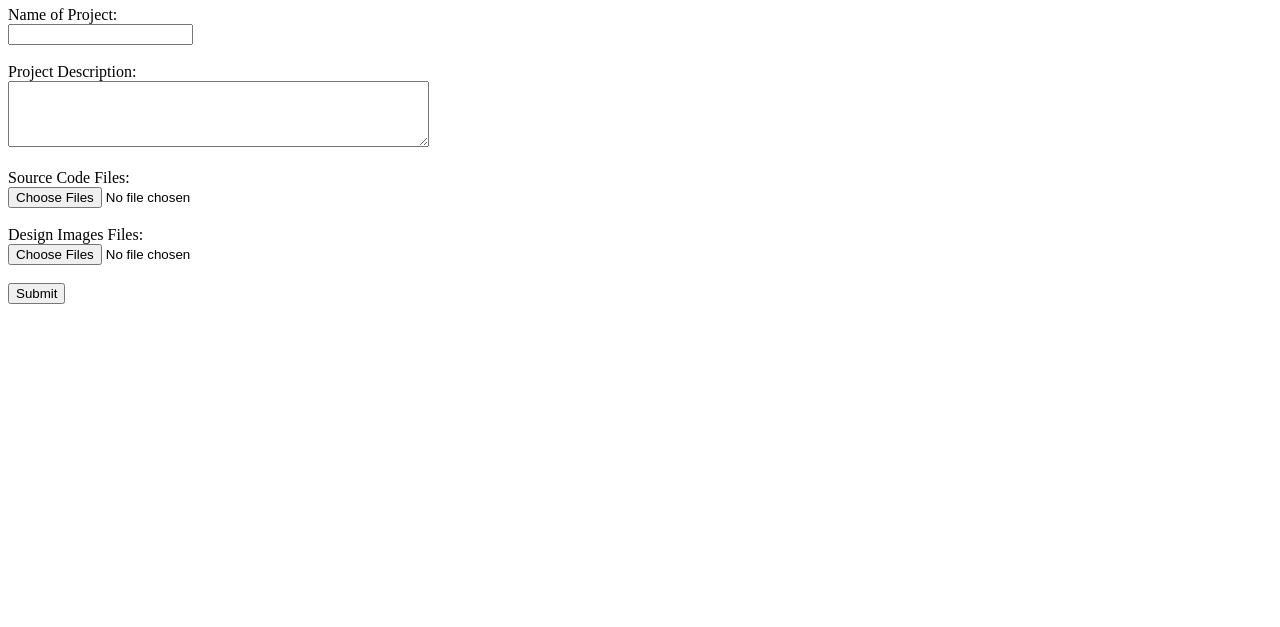
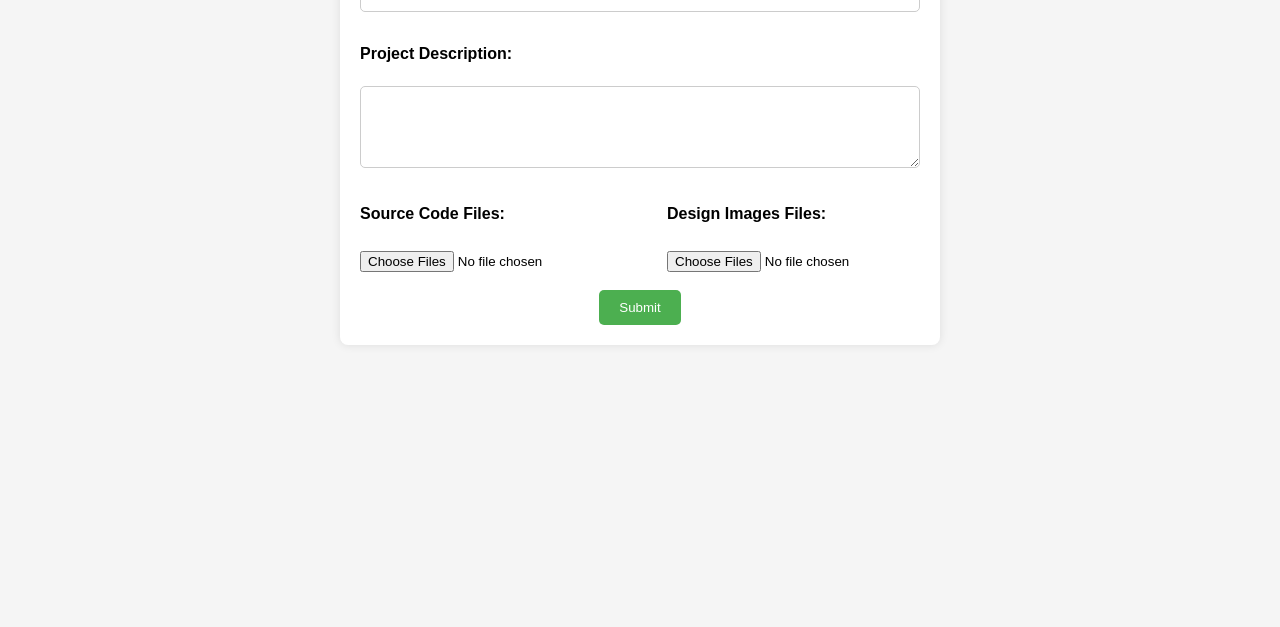
Before and after one commit to networksaphyra/the-judge, a plain HTML site: page frontend/software.html in a window 1280 px wide. Shown: the part 173-800 px from the top of the page. Drawn offline with Linux system fonts and the light colour scheme.

```diff
--- a/frontend/software.html
+++ b/frontend/software.html
@@ -4,12 +4,10 @@
   <meta charset="UTF-8">
   <meta name="viewport" content="width=device-width, initial-scale=1.0">
   <title>Hardware Project</title>
+  <link rel="stylesheet" href="static/software.css">
 </head>
+
 <body>
-
-    <h1>Software Project Details</h1>
-    <fieldset></fieldset>
-
   <h1>Software Project Details</h1>
 
   <form action="#" method="post">
@@ -19,11 +17,16 @@
     <label for="projectDescription">Project Description:</label><br>
     <textarea id="projectDescription" name="projectDescription" rows="4" cols="50"></textarea><br><br>
 
+    <div class="file-upload">
+      <div id="source">
         <label for="sourceCode">Source Code Files:</label><br>
-      <input type="file" id="sourceCode" name="sourceCode" multiple><br><br>
-
+        <input type="file" id="sourceCode" name="sourceCode" multiple>
+      </div>
+      <div id="design">
         <label for="designImages">Design Images Files:</label><br>
         <input type="file" id="designImages" name="designImages" multiple><br><br>
+      </div>
+    </div>
 
     <input type="submit" value="Submit">
   </form>
--- a/frontend/static/index.css
+++ b/frontend/static/index.css
@@ -24,7 +24,7 @@ body {
 
 .project-desc {
   font-size: 18px;
-  color: #666;
+  color: white;
 }
 
 .main-body {
@@ -45,3 +45,42 @@ button {
 button:hover {
   background-color: #0056b3;
 }
+
+body {
+  height: 100vh;
+   background: linear-gradient(90deg,#e52e71,#ff8a00);
+
+}
+
+.slider-thumb::before {
+	position: absolute;
+	content: "";
+	left: 33%;
+	top: 20%;
+	width: 450px;
+	height: 450px;
+	background: #17141d;
+	border-radius: 62% 47% 82% 35% / 45% 45% 80% 66%;
+	will-change: border-radius, transform, opacity;
+	animation: sliderShape 5s linear infinite;
+	display: block;
+	z-index: -1;
+	-webkit-animation: sliderShape 5s linear infinite;
+}
+@keyframes sliderShape{
+  0%,100%{
+  border-radius: 42% 58% 70% 30% / 45% 45% 55% 55%;
+    transform: translate3d(0,0,0) rotateZ(0.01deg);
+  }
+  34%{
+      border-radius: 70% 30% 46% 54% / 30% 29% 71% 70%;
+    transform:  translate3d(0,5px,0) rotateZ(0.01deg);
+  }
+  50%{
+    transform: translate3d(0,0,0) rotateZ(0.01deg);
+  }
+  67%{
+    border-radius: 100% 60% 60% 100% / 100% 100% 60% 60% ;
+    transform: translate3d(0,-3px,0) rotateZ(0.01deg);
+  }
+}
--- /dev/null
+++ b/frontend/static/software.css
@@ -0,0 +1,82 @@
+/* Reset default margin and padding */
+* {
+    margin: 0;
+    padding: 0;
+    box-sizing: border-box; /* Include padding and border in element's total width and height */
+}
+
+/* Body styles */
+body {
+    font-family: Arial, sans-serif;
+    text-align: center;
+    background-color: #f5f5f5; /* Light gray background */
+}
+
+.file-upload {
+    display: flex;
+    justify-content: space-between;
+    flex-direction: row;
+}
+
+.file-upload div {
+    text-align: center;
+}
+
+#designImages {
+
+}
+
+/* Form container styles */
+form {
+    margin-top: 50px; /* Add some space from the top */
+    max-width: 600px; /* Limit form width */
+    margin-left: auto;
+    margin-right: auto;
+    background-color: #fff; /* White background */
+    padding: 20px;
+    border-radius: 8px; /* Rounded corners */
+    box-shadow: 0 0 10px rgba(0, 0, 0, 0.1); /* Soft shadow effect */
+}
+
+/* Heading styles */
+h1 {
+    margin-bottom: 20px; /* Add space below heading */
+}
+
+/* Label styles */
+label {
+    display: block; /* Make labels appear on a new line */
+    margin-bottom: 5px; /* Add space below each label */
+    font-weight: bold; /* Bold labels */
+    text-align: left; /* Align labels to the left */
+}
+
+/* Input and textarea styles */
+input[type="text"],
+textarea {
+    width: 100%; /* Make input fields and textareas fill the container */
+    padding: 10px; /* Add some padding */
+    margin-bottom: 15px; /* Add space below each input field */
+    border: 1px solid #ccc; /* Light gray border */
+    border-radius: 5px; /* Rounded corners */
+}
+
+/* File input styles */
+input[type="file"] {
+    margin-top: 5px; /* Add some space above file inputs */
+}
+
+/* Submit button styles */
+input[type="submit"] {
+    background-color: #4CAF50; /* Green */
+    color: white;
+    padding: 10px 20px;
+    border: none;
+    border-radius: 5px;
+    cursor: pointer;
+    transition: background-color 0.3s; /* Smooth transition for hover effect */
+}
+
+input[type="submit"]:hover {
+    background-color: #45a049; /* Darker green on hover */
+}
```
Also changed, not shown: frontend/index.html (+1 -0 lines), frontend/static/Logo.png (deleted). Lines whose indentation alone changed are shown as unchanged.
